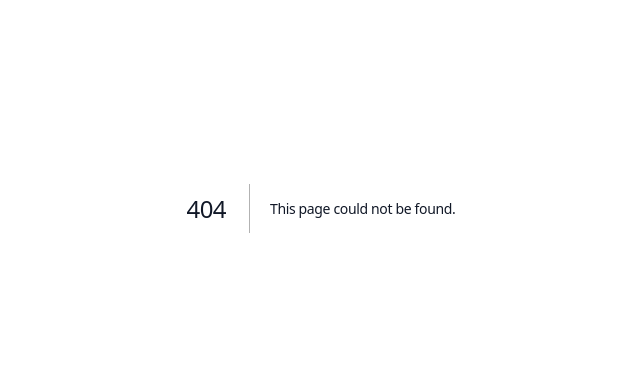
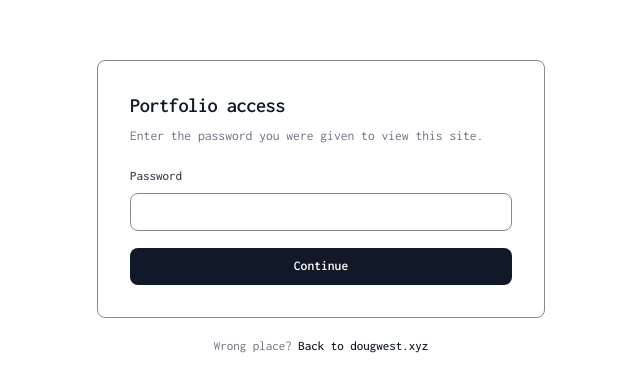
Before and after one commit to hotdiggitydoug/April-2025-Potfolio, a Next.js app: page /login in a window 1280 px wide. Before the commit this address had no page. Shown: the part 192-584 px from the top of the page, without its empty margins (319-959 px from the left). Built offline with nearby package versions, Linux system fonts and the light colour scheme; no server answers.

Commit message:
added password gateway
added password gateway

```diff
--- /dev/null
+++ b/src/app/login/actions.ts
@@ -0,0 +1,54 @@
+'use server'
+
+import { cookies } from 'next/headers'
+import { redirect } from 'next/navigation'
+
+import { createGateToken } from '@/lib/portfolio-gate-token'
+import { safePortfolioRedirectPath } from '@/lib/safe-portfolio-redirect'
+
+const COOKIE_NAME = 'portfolio_gate'
+
+/** Max cookie lifetime inside the signed blob (browser session cookie can still end earlier). */
+const TOKEN_TTL_MS = 24 * 60 * 60 * 1000
+
+function timingSafeEqualStrings(a: string, b: string): boolean {
+  const ea = new TextEncoder().encode(a)
+  const eb = new TextEncoder().encode(b)
+  if (ea.length !== eb.length) return false
+  let diff = 0
+  for (let i = 0; i < ea.length; i++) diff |= ea[i]! ^ eb[i]!
+  return diff === 0
+}
+
+export async function unlockGate(formData: FormData) {
+  const password = String(formData.get('password') ?? '')
+  const fromRaw = String(formData.get('from') ?? '/')
+  const from = safePortfolioRedirectPath(fromRaw)
+
+  const expected = process.env.PORTFOLIO_SITE_PASSWORD
+  const secret = process.env.PORTFOLIO_GATE_SECRET
+
+  if (!expected || !secret) {
+    redirect(
+      '/login?error=config&from=' + encodeURIComponent(safePortfolioRedirectPath(fromRaw)),
+    )
+  }
+
+  if (!timingSafeEqualStrings(password, expected)) {
+    redirect(
+      '/login?error=invalid&from=' + encodeURIComponent(safePortfolioRedirectPath(fromRaw)),
+    )
+  }
+
+  const token = await createGateToken(secret, TOKEN_TTL_MS)
+  const cookieStore = await cookies()
+  cookieStore.set(COOKIE_NAME, token, {
+    httpOnly: true,
+    secure: process.env.NODE_ENV === 'production',
+    sameSite: 'lax',
+    path: '/',
+    // Omit maxAge → session cookie (cleared when the browser session ends).
+  })
+
+  redirect(from)
+}
--- /dev/null
+++ b/src/app/login/page.tsx
@@ -0,0 +1,76 @@
+import Link from 'next/link'
+import { redirect } from 'next/navigation'
+
+import { cookies } from 'next/headers'
+
+import { unlockGate } from '@/app/login/actions'
+import { verifyGateCookie } from '@/lib/portfolio-gate-token'
+import { safePortfolioRedirectPath } from '@/lib/safe-portfolio-redirect'
+
+const COOKIE_NAME = 'portfolio_gate'
+
+type LoginPageProps = {
+  searchParams: Promise<{ from?: string; error?: string }>
+}
+
+export default async function LoginPage({ searchParams }: LoginPageProps) {
+  const params = await searchParams
+  const from = safePortfolioRedirectPath(params.from)
+  const secret = process.env.PORTFOLIO_GATE_SECRET
+  const token = (await cookies()).get(COOKIE_NAME)?.value
+
+  if (secret && token && (await verifyGateCookie(token, secret))) {
+    redirect(from)
+  }
+
+  const error = params.error
+  const errorMessage =
+    error === 'invalid'
+      ? 'That password is incorrect. Try again.'
+      : error === 'config'
+        ? 'This site is not fully configured yet (missing environment variables).'
+        : null
+
+  return (
+    <div className="flex min-h-svh flex-col items-center justify-center bg-background px-layout py-page-y">
+      <div className="w-full max-w-md rounded-lg border border-border bg-card p-8 shadow-none">
+        <h1 className="text-2xl font-semibold tracking-tight text-portfolio-black">
+          Portfolio access
+        </h1>
+        <p className="mt-tight text-base text-muted-foreground">
+          Enter the password you were given to view this site.
+        </p>
+        {errorMessage ? (
+          <p className="mt-block text-base text-destructive" role="alert">
+            {errorMessage}
+          </p>
+        ) : null}
+        <form action={unlockGate} className="mt-section flex flex-col gap-block">
+          <input type="hidden" name="from" value={from} />
+          <label className="flex flex-col gap-tight">
+            <span className="text-sm font-medium text-foreground">Password</span>
+            <input
+              type="password"
+              name="password"
+              required
+              autoComplete="current-password"
+              className="rounded-lg border border-input bg-background px-3 py-2 text-base text-foreground outline-none ring-offset-background focus-visible:ring-2 focus-visible:ring-ring"
+            />
+          </label>
+          <button
+            type="submit"
+            className="rounded-lg bg-primary px-4 py-2 text-base font-semibold text-primary-foreground transition-colors hover:bg-primary/90 focus-visible:outline-none focus-visible:ring-2 focus-visible:ring-ring focus-visible:ring-offset-2"
+          >
+            Continue
+          </button>
+        </form>
+      </div>
+      <p className="mt-comfort text-sm text-muted-foreground">
+        Wrong place?{' '}
+        <Link href="https://dougwest.xyz" className="font-medium text-primary underline-offset-4 hover:underline">
+          Back to dougwest.xyz
+        </Link>
+      </p>
+    </div>
+  )
+}
--- /dev/null
+++ b/src/lib/portfolio-gate-token.ts
@@ -0,0 +1,73 @@
+/**
+ * Signed gate cookie (HMAC-SHA256) — works in Edge middleware and Node server code.
+ * Set PORTFOLIO_GATE_SECRET to a long random string (e.g. `openssl rand -hex 32`).
+ */
+
+const encoder = new TextEncoder()
+
+function bytesToBase64Url(bytes: Uint8Array): string {
+  let bin = ''
+  for (let i = 0; i < bytes.byteLength; i++) bin += String.fromCharCode(bytes[i]!)
+  return btoa(bin).replace(/\+/g, '-').replace(/\//g, '_').replace(/=+$/, '')
+}
+
+function base64UrlToBytes(b64url: string): Uint8Array {
+  const padded = b64url.replace(/-/g, '+').replace(/_/g, '/')
+  const pad = padded.length % 4 === 0 ? '' : '='.repeat(4 - (padded.length % 4))
+  const bin = atob(padded + pad)
+  const out = new Uint8Array(bin.length)
+  for (let i = 0; i < bin.length; i++) out[i] = bin.charCodeAt(i)
+  return out
+}
+
+async function importHmacKey(secret: string): Promise<CryptoKey> {
+  return crypto.subtle.importKey(
+    'raw',
+    encoder.encode(secret),
+    { name: 'HMAC', hash: 'SHA-256' },
+    false,
+    ['sign', 'verify'],
+  )
+}
+
+export type GateTokenPayload = { exp: number }
+
+export async function createGateToken(secret: string, ttlMs: number): Promise<string> {
+  const exp = Date.now() + ttlMs
+  const payload = JSON.stringify({ exp } satisfies GateTokenPayload)
+  const key = await importHmacKey(secret)
+  const sig = await crypto.subtle.sign('HMAC', key, encoder.encode(payload))
+  return `${bytesToBase64Url(encoder.encode(payload))}.${bytesToBase64Url(new Uint8Array(sig))}`
+}
+
+export async function verifyGateCookie(token: string, secret: string): Promise<boolean> {
+  const parts = token.split('.')
+  if (parts.length !== 2) return false
+  const [payloadB64, sigB64] = parts as [string, string]
+  let payloadBytes: Uint8Array
+  let sigBytes: Uint8Array
+  try {
+    payloadBytes = base64UrlToBytes(payloadB64)
+    sigBytes = base64UrlToBytes(sigB64)
+  } catch {
+    return false
+  }
+  const payload = new TextDecoder().decode(payloadBytes)
+  let parsed: GateTokenPayload
+  try {
+    parsed = JSON.parse(payload) as GateTokenPayload
+  } catch {
+    return false
+  }
+  if (typeof parsed.exp !== 'number' || !Number.isFinite(parsed.exp) || Date.now() > parsed.exp) {
+    return false
+  }
+  const key = await importHmacKey(secret)
+  const ok = await crypto.subtle.verify(
+    'HMAC',
+    key,
+    new Uint8Array(sigBytes) as BufferSource,
+    new Uint8Array(payloadBytes) as BufferSource,
+  )
+  return ok
+}
--- /dev/null
+++ b/src/lib/safe-portfolio-redirect.ts
@@ -0,0 +1,6 @@
+/** Prevent open redirects and post-login loops back to `/login`. */
+export function safePortfolioRedirectPath(from: string | undefined): string {
+  if (!from || !from.startsWith('/') || from.startsWith('//')) return '/'
+  if (from === '/login' || from.startsWith('/login?')) return '/'
+  return from
+}
--- /dev/null
+++ b/src/middleware.ts
@@ -0,0 +1,49 @@
+import type { NextRequest } from 'next/server'
+import { NextResponse } from 'next/server'
+
+import { verifyGateCookie } from '@/lib/portfolio-gate-token'
+
+const COOKIE_NAME = 'portfolio_gate'
+
+function isPublicPath(pathname: string): boolean {
+  if (pathname === '/login') return true
+  if (pathname.startsWith('/_next/')) return true
+  if (pathname === '/favicon.ico') return true
+  return false
+}
+
+export async function middleware(request: NextRequest) {
+  const { pathname } = request.nextUrl
+  if (isPublicPath(pathname)) {
+    return NextResponse.next()
+  }
+
+  const secret = process.env.PORTFOLIO_GATE_SECRET
+  const password = process.env.PORTFOLIO_SITE_PASSWORD
+
+  if (!secret || !password) {
+    if (process.env.NODE_ENV === 'production') {
+      return new NextResponse(
+        'Portfolio gate is not configured. Set PORTFOLIO_SITE_PASSWORD and PORTFOLIO_GATE_SECRET on the host.',
+        { status: 503, headers: { 'content-type': 'text/plain; charset=utf-8' } },
+      )
+    }
+    return NextResponse.next()
+  }
+
+  const token = request.cookies.get(COOKIE_NAME)?.value
+  if (token && (await verifyGateCookie(token, secret))) {
+    return NextResponse.next()
+  }
+
+  const url = request.nextUrl.clone()
+  url.pathname = '/login'
+  url.search = ''
+  const from = pathname + (request.nextUrl.search || '')
+  url.searchParams.set('from', from.startsWith('/') ? from : `/${from}`)
+  return NextResponse.redirect(url)
+}
+
+export const config = {
+  matcher: ['/((?!_next/static|_next/image).*)'],
+}
```
Also changed, not shown: 1 other file (tests, documents, lock files or other folders).
